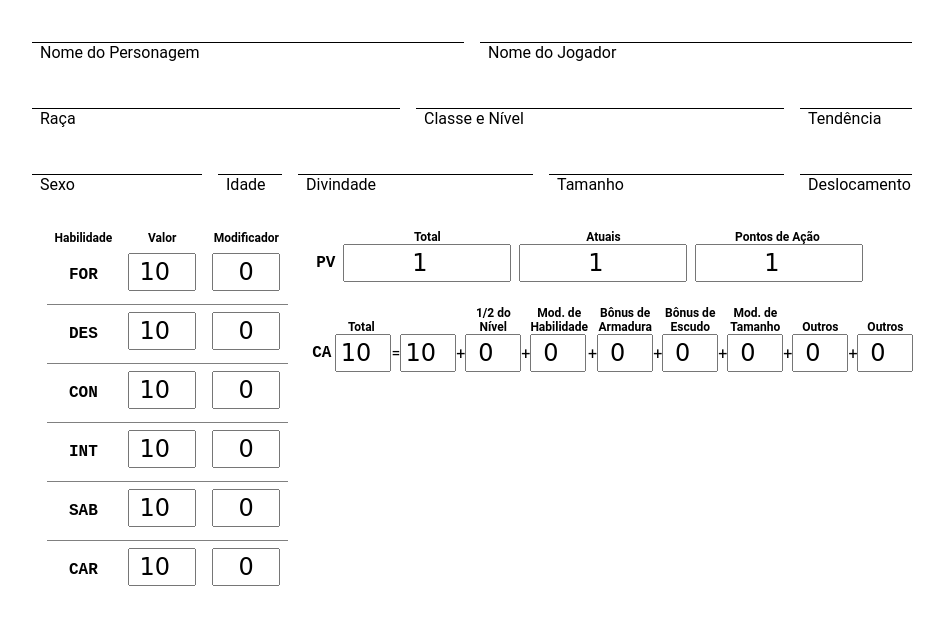
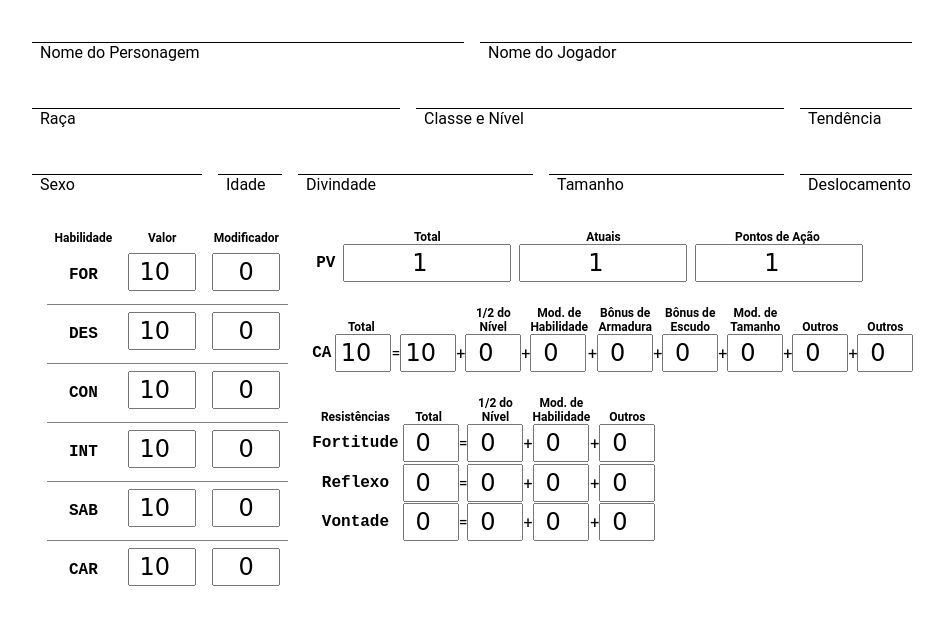
Before and after one commit to NiiMiyo/tormenta-ficha, a plain HTML site: page index.html in a window 1280 px wide. Shown: the whole page, without its empty margins (160-1104 px from the left). Drawn offline with Linux system fonts and the light colour scheme; a web font is replaced by a local one.

Commit message:
resistencias

```diff
--- a/index.html
+++ b/index.html
@@ -13,6 +13,7 @@
     <script src="js/habilidades.js"></script>
     <script src="js/pv-pa.js"></script>
     <script src="js/ca.js"></script>
+    <script src="js/resistencias.js"></script>
   </head>
 
   <body>
@@ -90,12 +91,12 @@
           </tr>
           <tr>
             <td>DES</td>
-						<td><input type="number" id="hab-des" value="10" onchange="updateHabilidades('des'); updateCa()"></td>
+            <td><input type="number" id="hab-des" value="10" onchange="updateHabilidades('des'); updateCa(); updateResistencias()"></td>
             <td><input type="text" id="mod-des" value="0" readonly></td>
           </tr>
           <tr>
             <td>CON</td>
-						<td><input type="number" id="hab-con" value="10" onchange="updateHabilidades('con')"></td>
+            <td><input type="number" id="hab-con" value="10" onchange="updateHabilidades('con'); updateResistencias()"></td>
             <td><input type="text" id="mod-con" value="0" readonly></td>
           </tr>
           <tr>
@@ -105,7 +106,7 @@
           </tr>
           <tr>
             <td>SAB</td>
-						<td><input type="number" id="hab-sab" value="10" onchange="updateHabilidades('sab')"></td>
+            <td><input type="number" id="hab-sab" value="10" onchange="updateHabilidades('sab'); updateResistencias()"></td>
             <td><input type="text" id="mod-sab" value="0" readonly></td>
           </tr>
           <tr>
@@ -129,14 +130,14 @@
           <input type="number" id="pa"       value="1" onchange="updatePa()">
         </div>
 
-				<div id="ca-grid">
+        <div id="ca-grid" style="margin-bottom: 1.5rem;">
           <div></div>
-					<div class="ca-header">Total                </div> <div></div><div></div><div></div>
-					<div class="ca-header">1/2 do<br>Nível      </div> <div></div>
+          <div class="ca-header">Total </div>                <div></div><div></div><div></div>
+          <div class="ca-header">1/2 do<br>Nível</div>       <div></div>
           <div class="ca-header">Mod. de<br>Habilidade</div> <div></div>
-					<div class="ca-header">Bônus de<br>Armadura </div> <div></div>
-					<div class="ca-header">Bônus de<br>Escudo   </div> <div></div>
-					<div class="ca-header">Mod. de<br>Tamanho   </div> <div></div>
+          <div class="ca-header">Bônus de<br>Armadura</div>  <div></div>
+          <div class="ca-header">Bônus de<br>Escudo</div>    <div></div>
+          <div class="ca-header">Mod. de<br>Tamanho</div>    <div></div>
           <div class="ca-header">Outros</div>                <div></div>
           <div class="ca-header">Outros</div>
 
@@ -151,6 +152,32 @@
           <input type="number" id="ca-outros1"     onchange="updateCa()" value="0" step="1">  <div>+</div>
           <input type="number" id="ca-outros2"     onchange="updateCa()" value="0" step="1">
         </div>
+
+        <div id="resistencias">
+          <div class="res-header">Resistências</div>
+          <div class="res-header">Total</div>                 <div></div>
+          <div class="res-header">1/2 do<br>Nível</div>       <div></div>
+          <div class="res-header">Mod. de<br>Habilidade</div> <div></div>
+          <div class="res-header">Outros</div>
+
+          <div class="res-text">Fortitude</div>
+          <input type="number" id="res-fort-total"        value="0" readonly>                                 <div>=</div>
+          <input type="number" id="res-fort-metade-nivel" value="0" step="1" onchange="updateResistencias()"> <div>+</div>
+          <input type="number" id="res-fort-mod"          value="0" readonly>                                 <div>+</div>
+          <input type="number" id="res-fort-outros"       value="0" step="1" onchange="updateResistencias()">
+
+          <div class="res-text">Reflexo</div>
+          <input type="number" id="res-ref-total"        value="0" readonly>                                 <div>=</div>
+          <input type="number" id="res-ref-metade-nivel" value="0" step="1" onchange="updateResistencias()"> <div>+</div>
+          <input type="number" id="res-ref-mod"          value="0" readonly>                                 <div>+</div>
+          <input type="number" id="res-ref-outros"       value="0" step="1" onchange="updateResistencias()">
+
+          <div class="res-text">Vontade</div>
+          <input type="number" id="res-von-total"        value="0" readonly>                                 <div>=</div>
+          <input type="number" id="res-von-metade-nivel" value="0" step="1" onchange="updateResistencias()"> <div>+</div>
+          <input type="number" id="res-von-mod"          value="0" readonly>                                 <div>+</div>
+          <input type="number" id="res-von-outros"       value="0" step="1" onchange="updateResistencias()">
+        </div>
       </div>
     </div>
   </body>
--- /dev/null
+++ b/js/resistencias.js
@@ -0,0 +1,18 @@
+function updateResistencias() {
+  const desMod = parseInt(document.getElementById("mod-des").value)
+  const conMod = parseInt(document.getElementById("mod-con").value)
+  const sabMod = parseInt(document.getElementById("mod-sab").value)
+
+  document.getElementById("res-fort-mod").value = conMod
+  document.getElementById("res-ref-mod").value = desMod
+  document.getElementById("res-von-mod").value = sabMod;
+
+  ["fort", "ref", "von"].forEach(r => {
+    const halfLevel = parseInt(document.getElementById(`res-${r}-metade-nivel`).value)
+    const mod       = parseInt(document.getElementById(`res-${r}-mod`).value)
+    const outros    = parseInt(document.getElementById(`res-${r}-outros`).value)
+
+    const total = halfLevel + mod + outros
+    document.getElementById(`res-${r}-total`).value = total
+  })
+}
--- a/styles.css
+++ b/styles.css
@@ -21,13 +21,16 @@
 }
 body {
   display: flex;
-  justify-content: center;
   align-items: center;
   flex-direction: column;
+  max-width: 100vw;
+  overflow: scroll;
+}
+body * {
+  font-family: 'Roboto', sans-serif;
 }
 body div {
   display: flex;
-  font-family: 'Roboto', sans-serif;
 }
 body > div {
   flex-direction: row;
@@ -35,6 +38,7 @@ body > div {
 body input {
   font-family: 'Charm', cursive;
   outline: none;
+  text-align: center;
 }
 #info {
   flex-direction: column;
@@ -61,7 +65,6 @@ body input {
   border-left: none;
   font-size: large;
   padding-left: 0.5rem;
-  text-align: center;
 }
 #info > .info-block > .info-input-block > label {
   padding-left: 0.5rem;
@@ -118,7 +121,6 @@ body input {
   font-size: 1rem;
 }
 #pv-grid input {
-  text-align: center;
   max-width: 10rem;
   line-height: 2rem;
   font-size: 1.5rem;
@@ -151,7 +153,6 @@ body input {
   font-size: 1rem;
 }
 #ca-grid input {
-  text-align: center;
   max-width: 3rem;
   line-height: 2rem;
   font-size: 1.5rem;
@@ -159,3 +160,38 @@ body input {
 #ca-grid #ca-total {
   margin-left: 0.25rem;
 }
+#resistencias {
+  display: grid;
+  height: fit-content;
+  width: fit-content;
+  grid-template-columns: auto auto auto auto auto auto auto auto;
+}
+#resistencias > div {
+  align-items: center;
+  justify-content: center;
+}
+#resistencias .res-header {
+  font-size: 0.75rem;
+  font-weight: bold;
+  text-align: center;
+  align-items: flex-end;
+}
+#resistencias .res-text {
+  font-family: 'Roboto Mono', monospace;
+  font-weight: bold;
+  font-size: 1rem;
+}
+#resistencias input {
+  max-width: 3rem;
+  line-height: 2rem;
+  font-size: 1.5rem;
+}
+#resistencias .res-text,
+#resistencias input {
+  margin-bottom: 0.1rem;
+}
+#resistencias #res-fort-total,
+#resistencias #res-ref-total,
+#resistencias #res-von-total {
+  margin-left: 0.25rem;
+}
```
Lines whose indentation alone changed are shown as unchanged.
